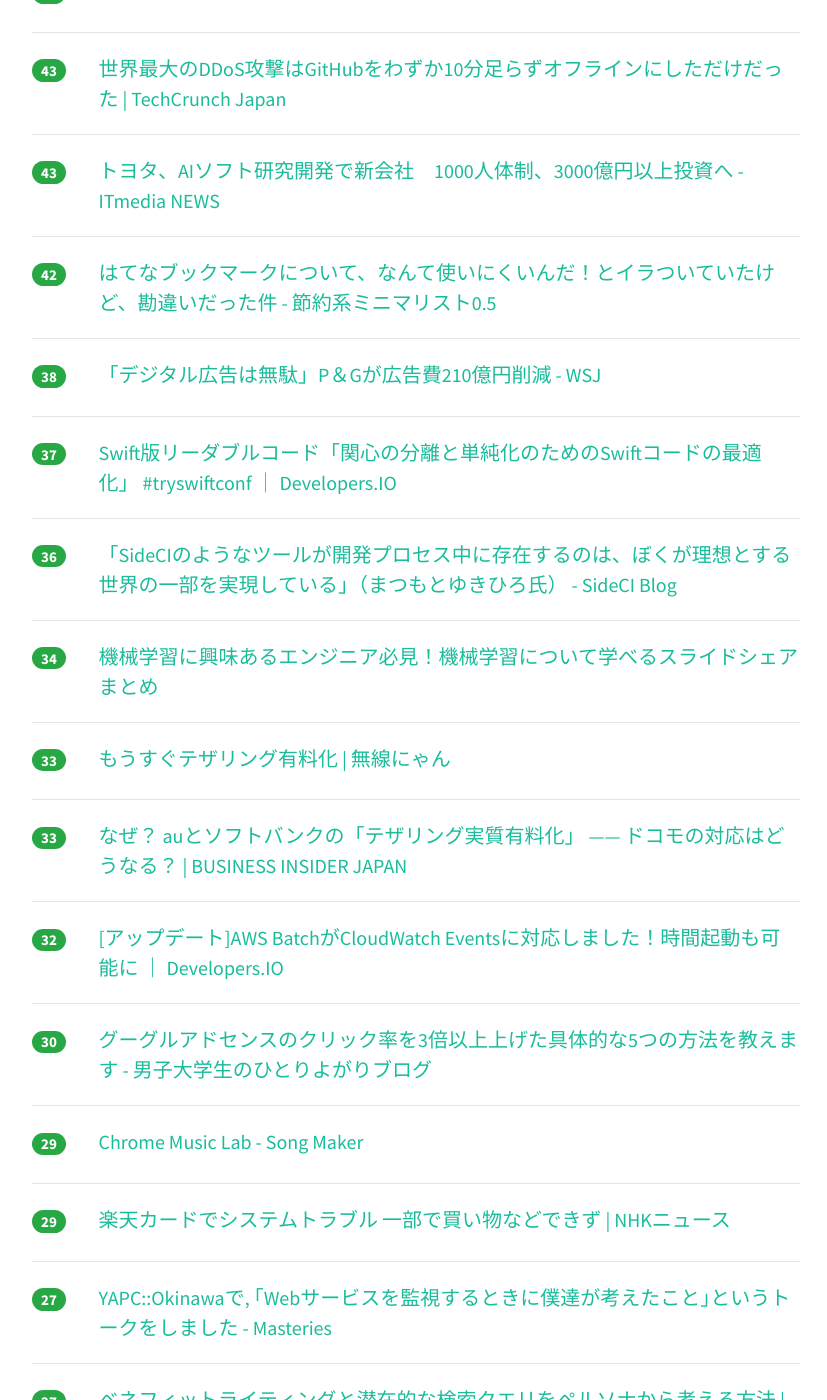
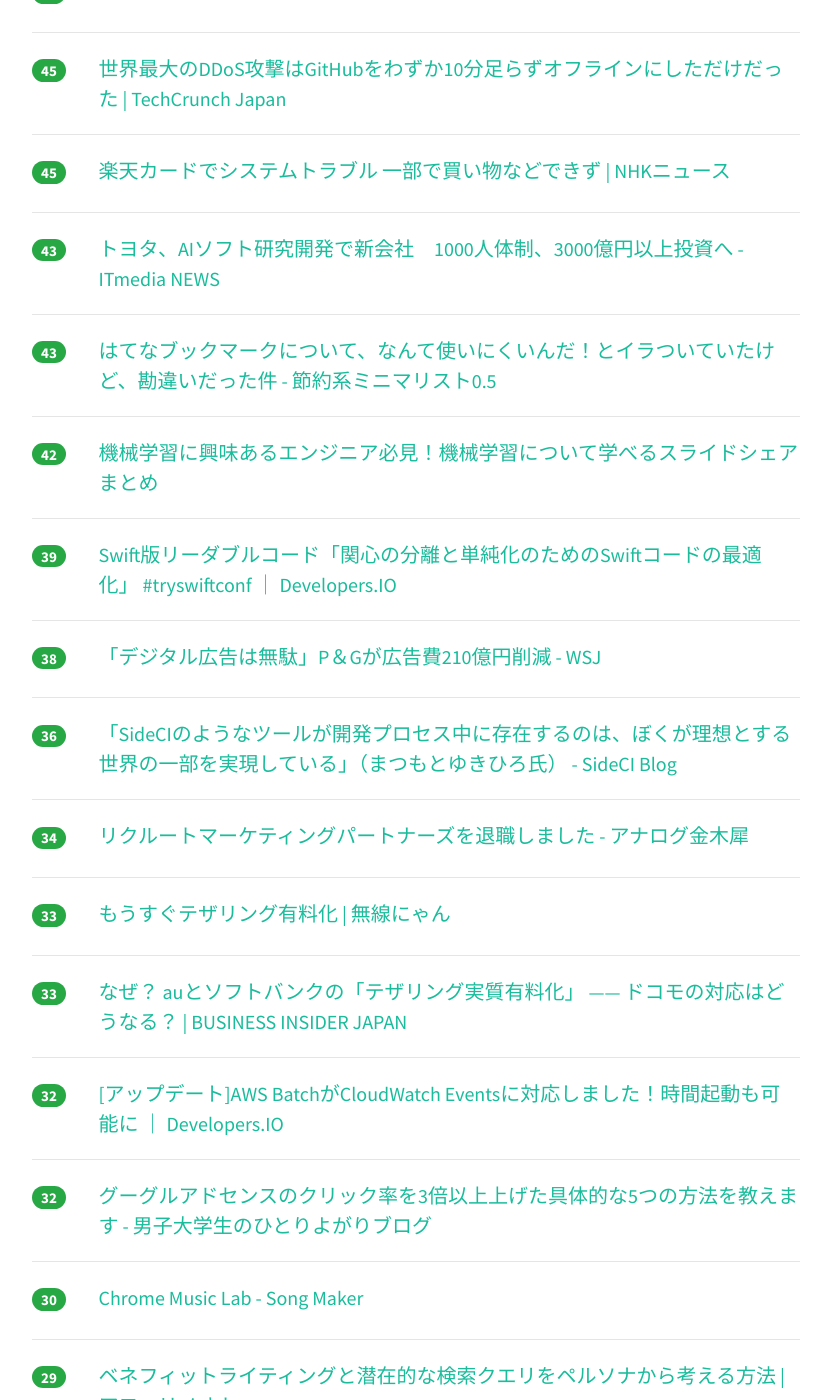
Before and after one commit to yatta47/hatena-matome-site, a Jekyll site: the page built from _posts/2018-03-03-hatena.md, in a window 1280 px wide and 1400 px high, scrolled down 1264 px. Shown: the whole window, without its empty margins (224-1051 px from the left). Built offline with Jekyll 4.4.1, drawn with Linux system fonts in a browser that asks for light colours; nearby versions of some CDN libraries; some of the changed text lies outside the part shown.

Commit message:
Updated 2018-03-03

```diff
--- a/_posts/2018-03-03-hatena.md
+++ b/_posts/2018-03-03-hatena.md
@@ -1,43 +1,48 @@
 ---
 layout: post
 title:  "2018-03-03 はてぶIT"
-date:   2018-03-03 18:02:40
+date:   2018-03-03 19:02:49
 tags: [it-hotentry]
 ---
-41 件のデータあり
+43 件のデータあり
 
 <hr><div class="row">
-<div class="col-1"><span class="badge badge-pill badge-success h2">485</span></div>
+<div class="col-1"><span class="badge badge-pill badge-success h2">500</span></div>
 <div class="col-11"><a href='https://gigazine.net/news/20180302-chrome-music-lab-song-maker/' target='_blank'>インストール不要・誰でも無料で打ち込み音楽をブラウザ上で簡単に作曲できるGoogle「Song Maker」 - GIGAZINE</a></div>
 </div>
 <hr>
 <div class="row">
-<div class="col-1"><span class="badge badge-pill badge-success h2">326</span></div>
+<div class="col-1"><span class="badge badge-pill badge-success h2">369</span></div>
 <div class="col-11"><a href='https://qiita.com/bremen/items/4604f530fe25786240db' target='_blank'>Dockerを全く知らない人のためにDockerの魅力を伝えるためのDocker入門 - Qiita</a></div>
 </div>
 <hr>
 <div class="row">
-<div class="col-1"><span class="badge badge-pill badge-success h2">213</span></div>
+<div class="col-1"><span class="badge badge-pill badge-success h2">221</span></div>
 <div class="col-11"><a href='http://jp.techcrunch.com/2018/03/02/2018-03-02-googles-song-maker-experiment-makes-making-songs-easy/' target='_blank'>Googleの簡易作曲システムSong Makerで曲作りを簡単に楽しく | TechCrunch Japan</a></div>
 </div>
 <hr>
 <div class="row">
-<div class="col-1"><span class="badge badge-pill badge-success h2">175</span></div>
+<div class="col-1"><span class="badge badge-pill badge-success h2">198</span></div>
 <div class="col-11"><a href='https://note.mu/chinajapan/n/n05a9fdb12dae' target='_blank'>中国HTML5ゲームはなぜ巨大市場になったのか -微信小游戏前夜と微信小游戏後-｜Gaoqiao（ガオチャオ）｜note</a></div>
 </div>
 <hr>
 <div class="row">
-<div class="col-1"><span class="badge badge-pill badge-success h2">164</span></div>
+<div class="col-1"><span class="badge badge-pill badge-success h2">168</span></div>
 <div class="col-11"><a href='https://qiita.com/sinsengumi/items/e20342d13cbdd7ac2304' target='_blank'>JavaScript 界隈の用語まとめ - Qiita</a></div>
 </div>
 <hr>
 <div class="row">
-<div class="col-1"><span class="badge badge-pill badge-success h2">73</span></div>
+<div class="col-1"><span class="badge badge-pill badge-success h2">75</span></div>
 <div class="col-11"><a href='https://speakerdeck.com/shigeki/yun-yong-falseguan-dian-karajian-tatlspurotokorufalsedong-ki' target='_blank'>運用の観点から見たTLSプロトコルの動き // Speaker Deck</a></div>
 </div>
 <hr>
 <div class="row">
-<div class="col-1"><span class="badge badge-pill badge-success h2">61</span></div>
+<div class="col-1"><span class="badge badge-pill badge-success h2">67</span></div>
+<div class="col-11"><a href='https://career.levtech.jp/guide/knowhow/article/252/' target='_blank'>未経験エンジニアがフルスタックエンジニアを目指すために1年間でやったこと</a></div>
+</div>
+<hr>
+<div class="row">
+<div class="col-1"><span class="badge badge-pill badge-success h2">63</span></div>
 <div class="col-11"><a href='https://musiclab.chromeexperiments.com/Experiments' target='_blank'>Chrome Music Lab</a></div>
 </div>
 <hr>
@@ -47,18 +52,18 @@ tags: [it-hotentry]
 </div>
 <hr>
 <div class="row">
-<div class="col-1"><span class="badge badge-pill badge-success h2">59</span></div>
-<div class="col-11"><a href='https://career.levtech.jp/guide/knowhow/article/252/' target='_blank'>未経験エンジニアがフルスタックエンジニアを目指すために1年間でやったこと</a></div>
-</div>
-<hr>
-<div class="row">
-<div class="col-1"><span class="badge badge-pill badge-success h2">51</span></div>
+<div class="col-1"><span class="badge badge-pill badge-success h2">53</span></div>
 <div class="col-11"><a href='https://musiclab.chromeexperiments.com/' target='_blank'>Chrome Music Lab</a></div>
 </div>
 <hr>
 <div class="row">
-<div class="col-1"><span class="badge badge-pill badge-success h2">43</span></div>
+<div class="col-1"><span class="badge badge-pill badge-success h2">45</span></div>
 <div class="col-11"><a href='http://jp.techcrunch.com/2018/03/02/2018-03-02-the-worlds-largest-ddos-attack-took-github-offline-for-less-than-tens-minutes/' target='_blank'>世界最大のDDoS攻撃はGitHubをわずか10分足らずオフラインにしただけだった | TechCrunch Japan</a></div>
+</div>
+<hr>
+<div class="row">
+<div class="col-1"><span class="badge badge-pill badge-success h2">45</span></div>
+<div class="col-11"><a href='https://www3.nhk.or.jp/news/html/20180303/k10011350451000.html' target='_blank'>楽天カードでシステムトラブル 一部で買い物などできず | NHKニュース</a></div>
 </div>
 <hr>
 <div class="row">
@@ -67,18 +72,23 @@ tags: [it-hotentry]
 </div>
 <hr>
 <div class="row">
+<div class="col-1"><span class="badge badge-pill badge-success h2">43</span></div>
+<div class="col-11"><a href='http://www.rupannzasann.com/entry/2018/03/03/040000' target='_blank'>はてなブックマークについて、なんて使いにくいんだ！とイラついていたけど、勘違いだった件 - 節約系ミニマリスト0.5</a></div>
+</div>
+<hr>
+<div class="row">
 <div class="col-1"><span class="badge badge-pill badge-success h2">42</span></div>
-<div class="col-11"><a href='http://www.rupannzasann.com/entry/2018/03/03/040000' target='_blank'>はてなブックマークについて、なんて使いにくいんだ！とイラついていたけど、勘違いだった件 - 節約系ミニマリスト0.5</a></div>
+<div class="col-11"><a href='https://career.levtech.jp/guide/knowhow/article/58/' target='_blank'>機械学習に興味あるエンジニア必見！機械学習について学べるスライドシェアまとめ</a></div>
+</div>
+<hr>
+<div class="row">
+<div class="col-1"><span class="badge badge-pill badge-success h2">39</span></div>
+<div class="col-11"><a href='https://dev.classmethod.jp/client-side/language-client-side/try-swift-tokyo-2018-optimizing-swift-code-for-separation-of-concerns-and-simplicity/' target='_blank'>Swift版リーダブルコード「関心の分離と単純化のためのSwiftコードの最適化」 #tryswiftconf ｜ Developers.IO</a></div>
 </div>
 <hr>
 <div class="row">
 <div class="col-1"><span class="badge badge-pill badge-success h2">38</span></div>
 <div class="col-11"><a href='http://jp.wsj.com/articles/SB10677789349905104721204584075733211467254' target='_blank'>「デジタル広告は無駄」P＆Gが広告費210億円削減 - WSJ</a></div>
-</div>
-<hr>
-<div class="row">
-<div class="col-1"><span class="badge badge-pill badge-success h2">37</span></div>
-<div class="col-11"><a href='https://dev.classmethod.jp/client-side/language-client-side/try-swift-tokyo-2018-optimizing-swift-code-for-separation-of-concerns-and-simplicity/' target='_blank'>Swift版リーダブルコード「関心の分離と単純化のためのSwiftコードの最適化」 #tryswiftconf ｜ Developers.IO</a></div>
 </div>
 <hr>
 <div class="row">
@@ -88,7 +98,7 @@ tags: [it-hotentry]
 <hr>
 <div class="row">
 <div class="col-1"><span class="badge badge-pill badge-success h2">34</span></div>
-<div class="col-11"><a href='https://career.levtech.jp/guide/knowhow/article/58/' target='_blank'>機械学習に興味あるエンジニア必見！機械学習について学べるスライドシェアまとめ</a></div>
+<div class="col-11"><a href='http://motida-japan.hatenablog.com/entry/2018/03/03/102906' target='_blank'>リクルートマーケティングパートナーズを退職しました - アナログ金木犀</a></div>
 </div>
 <hr>
 <div class="row">
@@ -107,18 +117,18 @@ tags: [it-hotentry]
 </div>
 <hr>
 <div class="row">
-<div class="col-1"><span class="badge badge-pill badge-success h2">30</span></div>
+<div class="col-1"><span class="badge badge-pill badge-success h2">32</span></div>
 <div class="col-11"><a href='http://www.herawata.com/entry/2018/03/03/071337' target='_blank'>グーグルアドセンスのクリック率を3倍以上上げた具体的な5つの方法を教えます - 男子大学生のひとりよがりブログ</a></div>
 </div>
 <hr>
 <div class="row">
-<div class="col-1"><span class="badge badge-pill badge-success h2">29</span></div>
+<div class="col-1"><span class="badge badge-pill badge-success h2">30</span></div>
 <div class="col-11"><a href='https://musiclab.chromeexperiments.com/Song-Maker/' target='_blank'>Chrome Music Lab - Song Maker</a></div>
 </div>
 <hr>
 <div class="row">
 <div class="col-1"><span class="badge badge-pill badge-success h2">29</span></div>
-<div class="col-11"><a href='https://www3.nhk.or.jp/news/html/20180303/k10011350451000.html' target='_blank'>楽天カードでシステムトラブル 一部で買い物などできず | NHKニュース</a></div>
+<div class="col-11"><a href='https://affi-note.com/benefitwriting' target='_blank'>ベネフィットライティングと潜在的な検索クエリをペルソナから考える方法 | アフィリノオト</a></div>
 </div>
 <hr>
 <div class="row">
@@ -127,18 +137,13 @@ tags: [it-hotentry]
 </div>
 <hr>
 <div class="row">
-<div class="col-1"><span class="badge badge-pill badge-success h2">27</span></div>
-<div class="col-11"><a href='https://affi-note.com/benefitwriting' target='_blank'>ベネフィットライティングと潜在的な検索クエリをペルソナから考える方法 | アフィリノオト</a></div>
-</div>
-<hr>
-<div class="row">
-<div class="col-1"><span class="badge badge-pill badge-success h2">25</span></div>
-<div class="col-11"><a href='http://motida-japan.hatenablog.com/entry/2018/03/03/102906' target='_blank'>リクルートマーケティングパートナーズを退職しました - アナログ金木犀</a></div>
+<div class="col-1"><span class="badge badge-pill badge-success h2">24</span></div>
+<div class="col-11"><a href='https://steemit.com/ja-blockchain/@programmer0/twitter-oauth' target='_blank'>TwitterとOAuthで超簡易ブロックチェーンつくった — Steemit</a></div>
 </div>
 <hr>
 <div class="row">
 <div class="col-1"><span class="badge badge-pill badge-success h2">22</span></div>
-<div class="col-11"><a href='https://steemit.com/ja-blockchain/@programmer0/twitter-oauth' target='_blank'>TwitterとOAuthで超簡易ブロックチェーンつくった — Steemit</a></div>
+<div class="col-11"><a href='https://gigazine.net/news/20180303-fart-bad-plane/' target='_blank'>乗客のオナラが臭すぎて飛行機が着陸して警察がやってくるという事案が発生 - GIGAZINE</a></div>
 </div>
 <hr>
 <div class="row">
@@ -167,13 +172,8 @@ tags: [it-hotentry]
 </div>
 <hr>
 <div class="row">
-<div class="col-1"><span class="badge badge-pill badge-success h2">19</span></div>
+<div class="col-1"><span class="badge badge-pill badge-success h2">20</span></div>
 <div class="col-11"><a href='https://irorio.jp/sophokles/20180302/443336/' target='_blank'>猫好きエンジニアが「猫の顔認証システム」を市販品で自作し話題に</a></div>
-</div>
-<hr>
-<div class="row">
-<div class="col-1"><span class="badge badge-pill badge-success h2">19</span></div>
-<div class="col-11"><a href='https://gigazine.net/news/20180303-fart-bad-plane/' target='_blank'>乗客のオナラが臭すぎて飛行機が着陸して警察がやってくるという事案が発生 - GIGAZINE</a></div>
 </div>
 <hr>
 <div class="row">
@@ -187,18 +187,23 @@ tags: [it-hotentry]
 </div>
 <hr>
 <div class="row">
+<div class="col-1"><span class="badge badge-pill badge-success h2">16</span></div>
+<div class="col-11"><a href='http://b.hatena.ne.jp/entry/s/this.kiji.is/342295361173423201' target='_blank'>はてなブックマーク - 女性の太ももの写真展中止、東京　ネット上で批判の声 - 共同通信</a></div>
+</div>
+<hr>
+<div class="row">
 <div class="col-1"><span class="badge badge-pill badge-success h2">15</span></div>
 <div class="col-11"><a href='http://twitter.com/twitterjp/status/969316382465601536' target='_blank'>Twitter Japanさんのツイート: "嫌がらせやスパム、まちがった情報などのTwitter上にある問題を「健全性指数」を向上させることで解決していきます。この健全性の測定方法を公募し、進歩過程</a></div>
 </div>
 <hr>
 <div class="row">
-<div class="col-1"><span class="badge badge-pill badge-success h2">12</span></div>
+<div class="col-1"><span class="badge badge-pill badge-success h2">13</span></div>
 <div class="col-11"><a href='http://tech.nikkeibp.co.jp/atcl/nxt/news/18/00320/' target='_blank'>金融庁のLANで通信障害、メールなど業務に支障 | 日経 xTECH（クロステック）</a></div>
 </div>
 <hr>
 <div class="row">
-<div class="col-1"><span class="badge badge-pill badge-success h2">12</span></div>
-<div class="col-11"><a href='http://b.hatena.ne.jp/entry/s/this.kiji.is/342295361173423201' target='_blank'>はてなブックマーク - 女性の太ももの写真展中止、東京　ネット上で批判の声 - 共同通信</a></div>
+<div class="col-1"><span class="badge badge-pill badge-success h2">13</span></div>
+<div class="col-11"><a href='https://www.fxsitecompat.com/ja/docs/2018/symantec-issued-certificates-will-soon-be-distrusted/' target='_blank'>Symantec 社から発行された証明書の信頼が近く失われます (影響あり) | Firefox サイト互換性情報</a></div>
 </div>
 <hr>
 <div class="row">
@@ -207,6 +212,11 @@ tags: [it-hotentry]
 </div>
 <hr>
 <div class="row">
+<div class="col-1"><span class="badge badge-pill badge-success h2">10</span></div>
+<div class="col-11"><a href='http://us.jnto.go.jp/cometojapan/' target='_blank'>Come to Japan | with Kizuna AI</a></div>
+</div>
+<hr>
+<div class="row">
 <div class="col-1"><span class="badge badge-pill badge-success h2">8</span></div>
 <div class="col-11"><a href='http://www.itmedia.co.jp/mobile/articles/1803/02/news109.html' target='_blank'>探してみよう！　3万円前後で買える「春スマホ」（キャリア実質価格編） (1/3) - ITmedia Mobile</a></div>
 </div>
```
